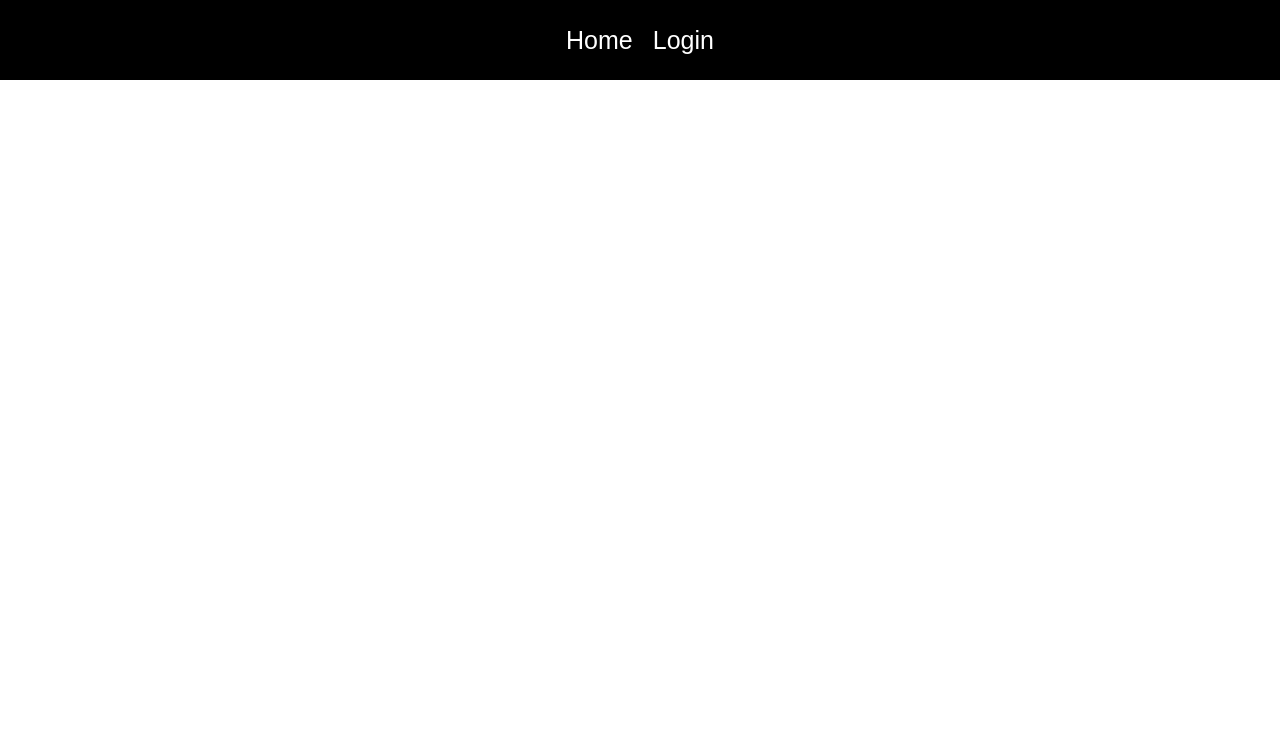
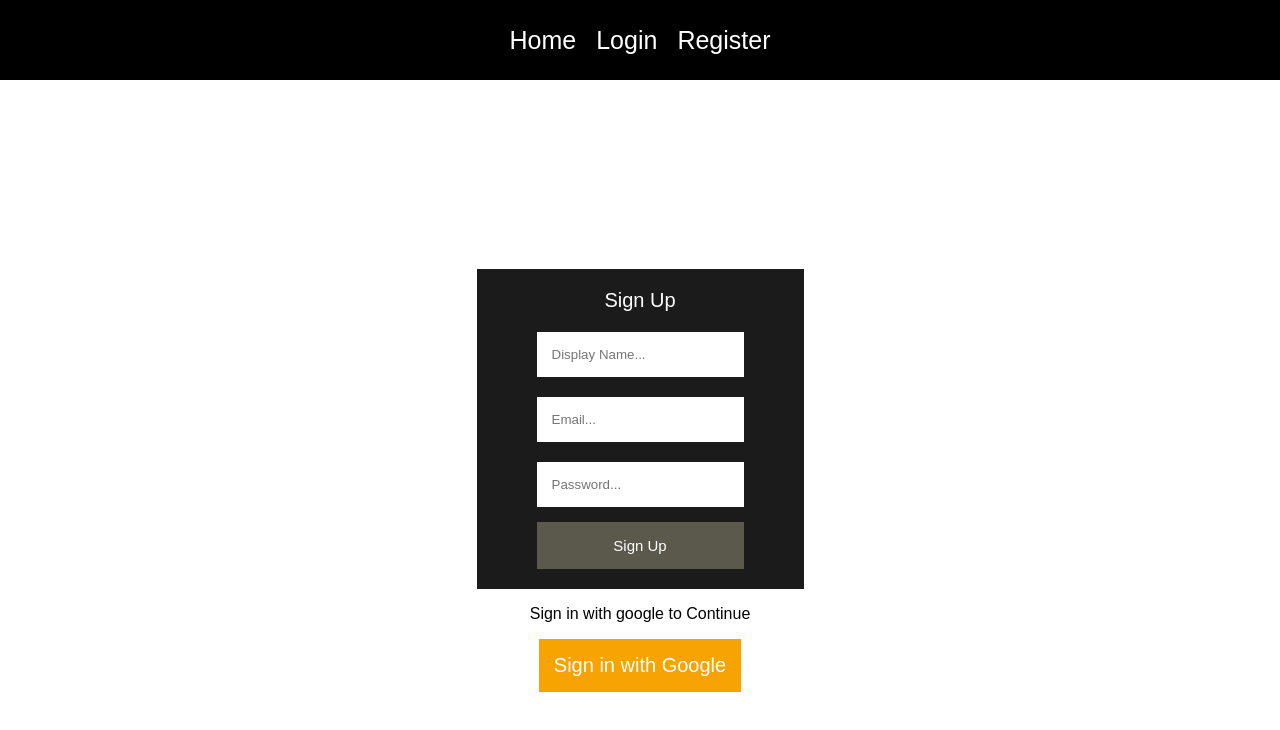
Before and after one commit to dhanrajjangid/blog-website, a React (Create React App) app: page /register in a window 1280 px wide. Before the commit this address had no page. Shown: the top 730 px of the page. Built offline with nearby package versions, Linux system fonts and the light colour scheme.

Commit message:
added email login feature

```diff
--- a/src/App.css
+++ b/src/App.css
@@ -79,10 +79,47 @@ a{
   display: flex;
   flex-direction: column;
   justify-content: center;
+  align-items: center;
+  height: 100vh;
+}
+
+.emailLogin{
+  display: flex;
+  flex-direction: column;
+  background-color: rgb(27, 27, 27);
+  color: white;
+  padding: 20px 60px;
+  gap: 15px;
+  align-items: center;
+}
+
+.emailLogin form{
+  display: flex;
+  flex-direction: column;
+  gap: 15px;
+}
+
+.title{
+  font-size: 20px;
+}
+
+.emailLogin input{
+  padding: 15px;
+  outline: none;
+  border: none;
+}
+
+.emailLogin button{
+  background-color: #5A594B;
+  color: white;
+  padding: 15px;
+  cursor: pointer;
+  border: none;
+  font-size: 15px;
+}
+
+.googleLoginSection{
   text-align: center;
-  align-items: center;
-  font-size: 20px;
-  height: 50vh;
 }
 
 .google-login{
--- a/src/App.jsx
+++ b/src/App.jsx
@@ -9,6 +9,7 @@ import {
 import Home from "./pages/Home";
 import CreatePost from './pages/CreatePost';
 import Login from "./pages/Login";
+import Register from "./pages/Register"
 import { signOut } from "firebase/auth";
 import { auth } from "./firebase-config";
 
@@ -28,19 +29,27 @@ function App() {
     <Router>
       <nav>
         <Link to="/">Home</Link>
+
         {!isAuth ? (
-        <Link to="/login">Login</Link>
+        <>
+          <Link to="/login">Login</Link>
+          <Link to="/register">Register</Link>
+        </>
          ) : (
           <>
             <Link to="/createpost">Create Post</Link>
+
             <button className="logOutButton" onClick={signUserOut}>Log Out</button>
           </>
         )}
+
       </nav>
       <Routes>
         <Route path='/' element={<Home isAuth={ isAuth }/>}/>
         <Route path='/createpost' element={<CreatePost isAuth={ isAuth }/>}/>
         <Route path='/login' element={<Login setIsAuth={ setIsAuth }/>} />
+        <Route path='/register' element={<Register setIsAuth={ setIsAuth }/>} />
+
       </Routes>
     </Router>
   );
--- a/src/firebase-config.js
+++ b/src/firebase-config.js
@@ -1,6 +1,7 @@
 import { initializeApp } from "firebase/app";
 import { getFirestore } from "firebase/firestore";
 import { getAuth, GoogleAuthProvider } from "firebase/auth";
+import { getStorage } from "firebase/storage";
 
 const firebaseConfig = {
     apiKey: "AIzaSyBUQjFQ8ZHk1gWN3mS8UcUbRd-0r-fOmDc",
@@ -17,3 +18,4 @@ const firebaseConfig = {
   export const db = getFirestore(app);
   export const auth = getAuth(app);
   export const provider = new GoogleAuthProvider();
+  export const storage = getStorage();
--- a/src/pages/CreatePost.jsx
+++ b/src/pages/CreatePost.jsx
@@ -1,60 +1,57 @@
 import React, { useEffect, useState } from 'react';
 // import '../App.css';
-import { addDoc, collection } from "firebase/firestore";
+import { addDoc, collection, doc, setDoc} from "firebase/firestore";
 import { db, auth } from "../firebase-config";
 import { useNavigate } from 'react-router-dom';
 
 function CreatePost({ isAuth }) {
-
   const [title, setTitle] = useState("");
   const [postText, setPostText] = useState("");
 
-  const postsCollectionRef = collection (db, "posts");
+  const postsCollectionRef = collection(db, "posts");
   let navigate = useNavigate();
-  const createPost = async () =>{
+
+  const createPost = async () => {
     await addDoc(postsCollectionRef, {
       title,
       postText,
-      author: {
-        name: auth.currentUser.displayName,
-        id: auth.currentUser.uid},
+      author: { name: auth.currentUser.displayName, id: auth.currentUser.uid },
     });
     navigate("/");
   };
 
   useEffect(() => {
-    if ( !isAuth ) {
-    navigate("/login")
+    if (!isAuth) {
+      navigate("/login");
     }
   }, []);
 
-
   return (
-    <div className='createPostPage'>
-      <div className='cpContainer'>
-        <h1>create a post</h1>
-        <div className='inputGp'>
-          <label>Title:</label>
+    <div className="createPostPage">
+      <div className="cpContainer">
+        <h1>Create A Post</h1>
+        <div className="inputGp">
+          <label> Title:</label>
           <input
-            placeholder='title...'
+            placeholder="Title..."
             onChange={(event) => {
-              setTitle(event.target.value)
-              }}
+              setTitle(event.target.value);
+            }}
           />
         </div>
-        <div className='inputGp'>
-          <label>Post:</label>
+        <div className="inputGp">
+          <label> Post:</label>
           <textarea
-            placeholder='post...'
+            placeholder="Post..."
             onChange={(event) => {
               setPostText(event.target.value);
             }}
           />
         </div>
-        <button onClick={createPost}>Create Post</button>
+        <button onClick={createPost}> Submit Post</button>
       </div>
     </div>
-  )
+  );
 }
 
-export default CreatePost
+export default CreatePost;
--- a/src/pages/Home.jsx
+++ b/src/pages/Home.jsx
@@ -1,48 +1,56 @@
-import { React, useState, useEffect } from 'react';
+import React, { useEffect, useState } from "react";
 import { getDocs, collection, deleteDoc, doc } from "firebase/firestore";
-import { db, auth } from "../firebase-config";
+import { auth, db } from "../firebase-config";
 
 function Home({ isAuth }) {
-    const [postLists, setPostLists] = useState([]);
-    const postsCollectionRef = collection (db, "posts");
+  const [postLists, setPostList] = useState([]);
+  const postsCollectionRef = collection(db, "posts");
+
+  const deletePost = async (id) => {
+    const postDoc = doc(db, "posts", id);
+    await deleteDoc(postDoc);
+  };
 
   useEffect(() => {
     const getPosts = async () => {
       const data = await getDocs(postsCollectionRef);
-        setPostLists(data.docs.map((doc) => ({ ...doc.data(), id: doc.id })));
+      setPostList(data.docs.map((doc) => ({ ...doc.data(), id: doc.id })));
     };
+
     getPosts();
-    }, []);
+  }, [deletePost]);
 
-    const deletePost = async (id) => {
-      const postDoc = doc(db, "posts", id)
-      await deleteDoc(postDoc)
-    }
+
+
 
   return (
-    <div className='homePage'>
+    <div className="homePage">
       {postLists.map((post) => {
-        return <div className='post'>
+        return (
+          <div className="post">
             <div className="postHeader">
               <div className="title">
-              <h1> {post.title} </h1>
+                <h1> {post.title}</h1>
               </div>
-            <div className="deletePo">
+              <div className="deletePost">
                 {isAuth && post.author.id === auth.currentUser.uid && (
-              <button onClick={() => {
+                  <button
+                    onClick={() => {
                       deletePost(post.id);
-              }}> &#128465; </button>
+                    }}
+                  >
+                    &#128465;
+                  </button>
                 )}
               </div>
             </div>
-          <div className="postTextContainer">
-            {post.postText}
+            <div className="postTextContainer"> {post.postText} </div>
             <h3>@{post.author.name}</h3>
           </div>
-        </div>
+        );
       })}
     </div>
-  )
+  );
 }
 
-export default Home
+export default Home;
--- a/src/pages/Login.jsx
+++ b/src/pages/Login.jsx
@@ -16,12 +16,27 @@ function Login({setIsAuth}) {
   };
 
   return (
-    <div>
+
       <div className='loginPage'>
-        <p>Sign in with google to Continue</p>
-        <button className='google-login' onClick={signInWithGoogle}>Sign in with Google</button>
+        <div className="emailLogin">
+        <span className="title">Log In</span>
+
+          <form>
+              <input type="email" placeholder='Email...'/>
+              <input type="password" placeholder='Password...'/>
+              <button>Sign In</button>
+          </form>
+
+        </div>
+
+        <div className='googleLoginSection'>
+          <p>Sign in with google to Continue</p>
+          <button className='google-login' onClick={signInWithGoogle}>
+            Sign in with Google
+          </button>
+        </div>
       </div>
-    </div>
+
   )
 }
 
--- /dev/null
+++ b/src/pages/Register.jsx
@@ -0,0 +1,85 @@
+import { React, useState } from 'react';
+import { db, auth, storage, provider} from "../firebase-config"
+import { createUserWithEmailAndPassword, signInWithPopup, updateProfile} from "firebase/auth";
+import { useNavigate } from "react-router-dom";
+import { ref } from "firebase/storage";
+import { collection, doc, addDoc, setDoc } from 'firebase/firestore';
+
+function Register({setIsAuth}) {
+
+  let navigate = useNavigate();
+
+  const [err, setErr] = useState(false);
+
+  const userCollectionRef = collection (db, "users");
+
+  const handleSubmit = async (e) => {
+    e.preventDefault();
+
+        const displayName = e.target[0].value;
+        const email = e.target[1].value;
+        const password = e.target[2].value;
+
+    try{
+        const res = await createUserWithEmailAndPassword (auth, email, password)
+        .then( async () => {
+
+            await addDoc(userCollectionRef, {
+                name: displayName,
+                email,
+            })
+
+        })
+
+        const storageRef = ref(storage, displayName);
+
+
+
+
+    } catch(error){
+        setErr(true);
+    }
+
+
+    localStorage.setItem("isAuth", true);
+    setIsAuth(true);
+    navigate("/");
+
+  }
+
+  const signInWithGoogle = () => {
+    signInWithPopup(auth, provider).then((result) => {
+      localStorage.setItem("isAuth", true)
+      setIsAuth(true);
+      navigate("/");
+    });
+  };
+
+  return (
+
+      <div className='loginPage'>
+        <div className="emailLogin">
+        <span className="title">Sign Up</span>
+
+          <form onSubmit={handleSubmit}>
+            <input type="text" placeholder='Display Name...'/>
+
+              <input type="email" placeholder='Email...'/>
+              <input type="password" placeholder='Password...'/>
+              <button>Sign Up</button>
+          </form>
+
+        </div>
+
+        <div className='googleLoginSection'>
+          <p>Sign in with google to Continue</p>
+          <button className='google-login' onClick={signInWithGoogle}>
+            Sign in with Google
+          </button>
+        </div>
+      </div>
+
+  )
+}
+
+export default Register;
```
Lines whose indentation alone changed are shown as unchanged.
